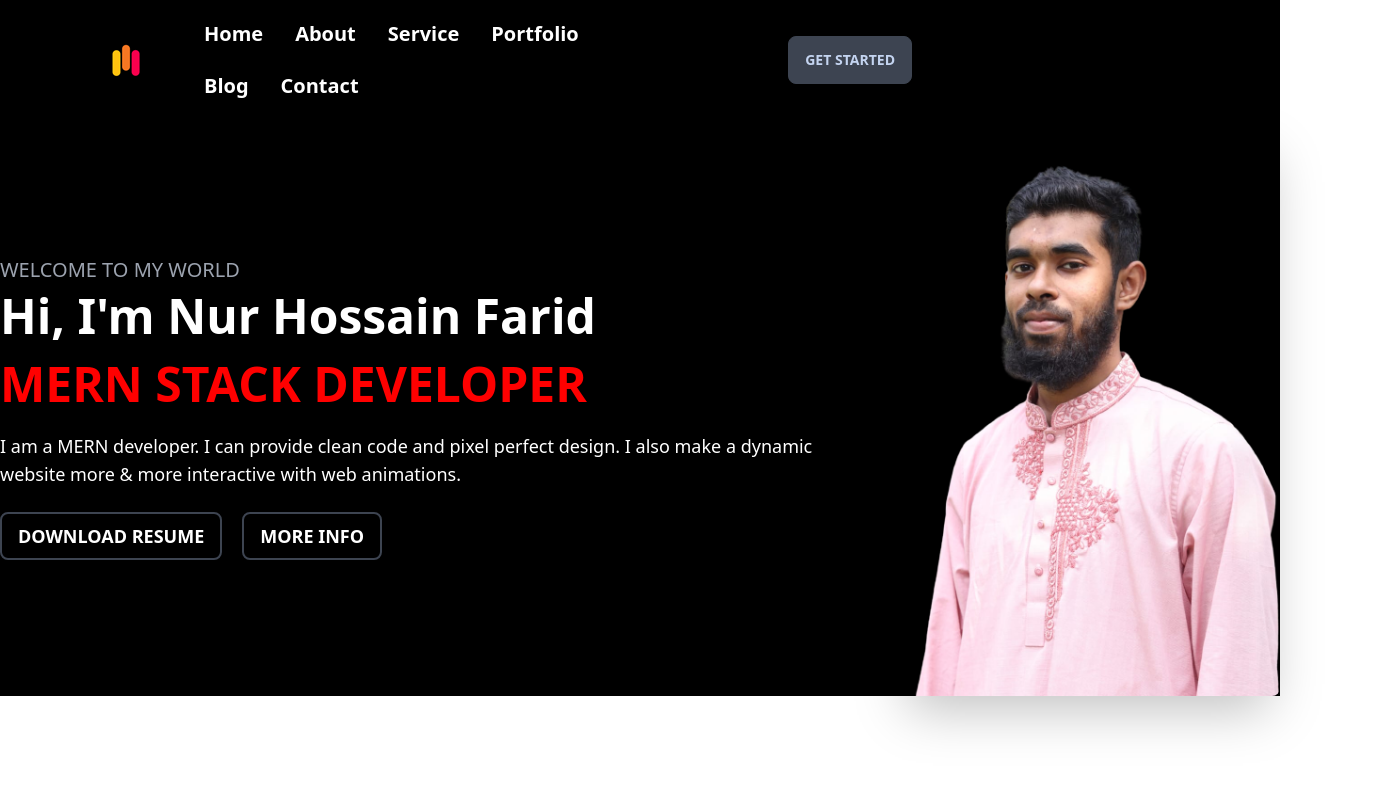
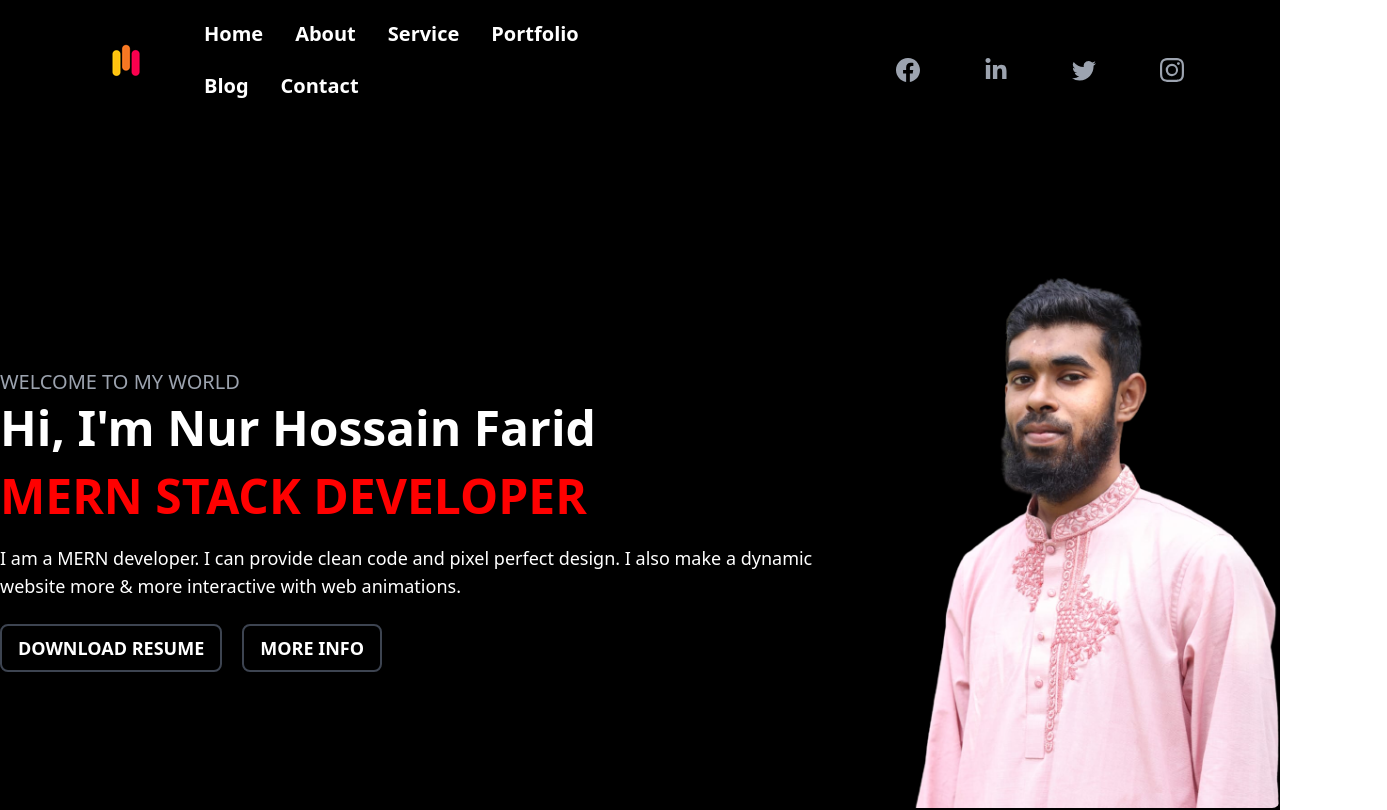
Before and after one commit to nurhossainfarid/my-portfolio-client-side, a React (Create React App) app: page / in a window 1280 px wide. Shown: the top 810 px of the page, 1387 px wide, since content can reach past the window. Built offline with nearby package versions, Linux system fonts and the light colour scheme.

Commit message:
add header link

```diff
--- a/package.json
+++ b/package.json
@@ -10,6 +10,7 @@
     "firebase": "^9.8.2",
     "react": "^18.1.0",
     "react-dom": "^18.1.0",
+    "react-icons": "^4.4.0",
     "react-router-dom": "^6.3.0",
     "react-scripts": "5.0.1",
     "web-vitals": "^2.1.4"
--- a/src/App.js
+++ b/src/App.js
@@ -5,7 +5,7 @@ import Home from './Pages/Home/Home';
 
 function App() {
   return (
-    <div>
+    <div className="w-full">
       <Header></Header>
       <Routes>
         <Route path="/" element={<Home></Home>}></Route>
--- a/src/Pages/Header/Header.js
+++ b/src/Pages/Header/Header.js
@@ -1,7 +1,9 @@
 import React from 'react';
 import { Link } from 'react-router-dom';
 import Logo from '../../images/logo-symbol-dark.png';
-import './Header.css'
+import './Header.css';
+import { BsFacebook, BsYoutube, BsTwitter, BsInstagram } from "react-icons/bs";
+import { FaLinkedinIn } from "react-icons/fa";
 
 const Header = () => {
     return (
@@ -17,10 +19,23 @@ const Header = () => {
                 <li><a className="text-xl text-white font-bold" href="">Contact</a></li>
                 </ul>
             </div>
-            <div className="navbar-end">
-                <a  href="" className="btn">Get started</a>
+            <div className="md:navbar-end">
+                <ul className='text-2xl text-gray-400 mt-5 flex gap-16 justify-end'>
+                        <li className='hover:text-white hover:-translate-y-1'>
+                            <BsFacebook></BsFacebook>
+                        </li>
+                        <li className='hover:text-white hover:-translate-y-1'>
+                            <FaLinkedinIn></FaLinkedinIn>
+                        </li>
+                        <li className='hover:text-white hover:-translate-y-1'>
+                            <BsTwitter></BsTwitter>
+                        </li>
+                        <li className='hover:text-white hover:-translate-y-1'>
+                            <BsInstagram></BsInstagram>
+                        </li>
+                </ul>
             </div>
-            <div className="navbar-end">
+            <div className="navbar-end md:hidden block">
                 <div className="dropdown">
                 <label tabindex="0" className="btn btn-ghost lg:hidden">
                     <svg xmlns="http://www.w3.org/2000/svg" className="h-5 w-5" fill="none" viewBox="0 0 24 24" stroke="currentColor"><path stroke-linecap="round" stroke-linejoin="round" stroke-width="2" d="M4 6h16M4 12h8m-8 6h16" /></svg>
--- a/src/Pages/Home/Banner/Banner.js
+++ b/src/Pages/Home/Banner/Banner.js
@@ -4,7 +4,7 @@ import MyPic from '../../../images/mypic.png'
 const Banner = () => {
     return (
         <div className="bg-black">
-            <div className="hero bg-black">
+            <div className="hero min-h-screen bg-black">
                 <div className="hero-content flex-col lg:flex-row-reverse p-0 gap-5 h-full">
                     <img src={MyPic} className="max-w-sm rounded-lg shadow-2xl" />
                     <div>
--- a/src/Pages/Home/Home.js
+++ b/src/Pages/Home/Home.js
@@ -3,7 +3,7 @@ import Banner from './Banner/Banner';
 
 const Home = () => {
     return (
-        <div>
+        <div className="">
             <Banner></Banner>
         </div>
     );
```
Also changed, not shown: 1 other file (tests, documents, lock files or other folders).
